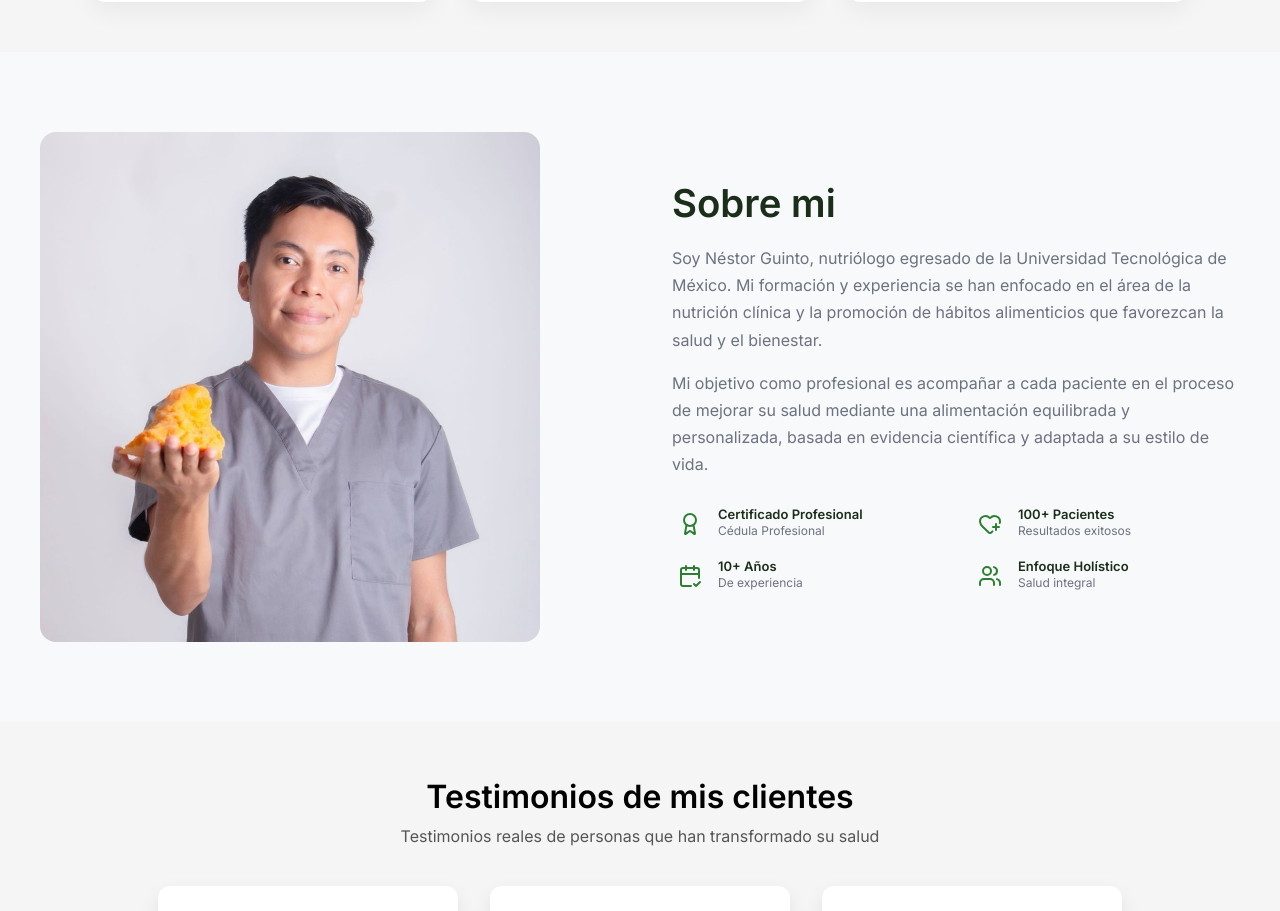
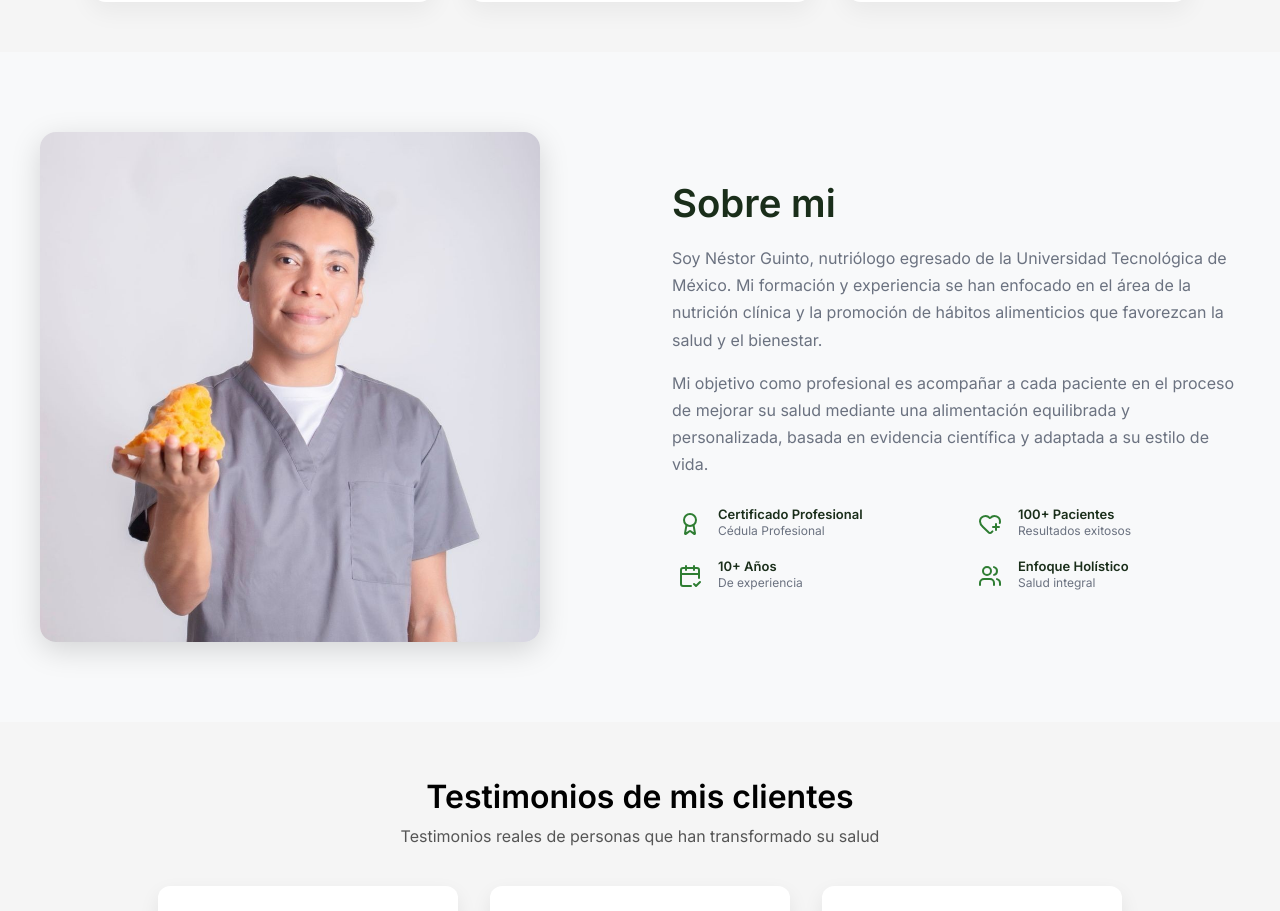
Before and after one commit to G-morenoB/NestorGuinto-Nutricion-, a React (Vite) app: page / in a window 1280 px wide. Shown: the part 1446-2357 px from the top of the page. Built offline with nearby package versions, Linux system fonts and the light colour scheme.

Commit message:
box shadow img sbout

```diff
--- a/src/components/About/About.css
+++ b/src/components/About/About.css
@@ -25,6 +25,8 @@
   object-fit: cover;
   height: 510px;
   display: block;
+  justify-content: center;
+  box-shadow: 0 8px 30px rgba(0, 0, 0, 0.15);
 }
 
 .about-text {
```
